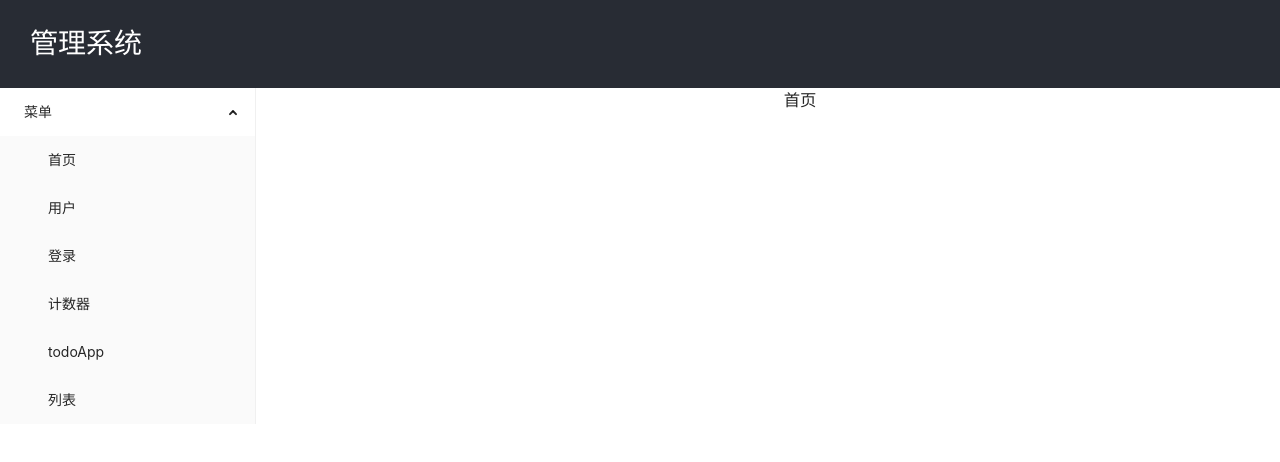
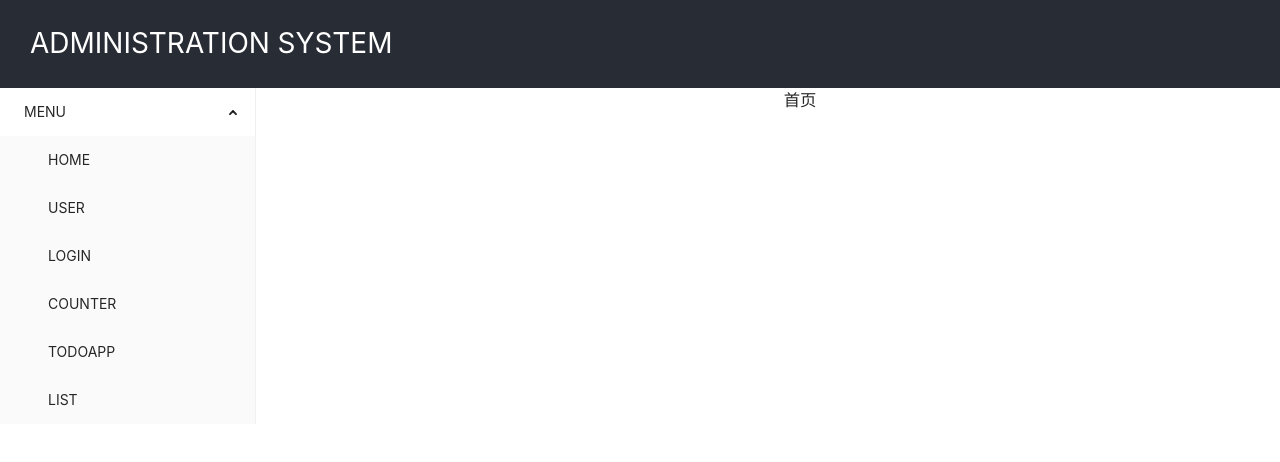
Before and after one commit to KChrisZhang/practice-react, a React (Create React App) app: page / in a window 1280 px wide. Shown: the top 462 px of the page. Built offline with nearby package versions, Linux system fonts and the light colour scheme.

Commit message:
optimized: MenuList

```diff
--- a/src/App.js
+++ b/src/App.js
@@ -37,7 +37,7 @@ class App extends React.Component {
 
     return (
       <div className="App">
-        <div className="App-header">管理系统</div>
+        <div className="App-header">ADMINISTRATION SYSTEM</div>
         <Row>
           <Col span={6}>
             <MenuList />
--- a/src/components/MenuList/index.js
+++ b/src/components/MenuList/index.js
@@ -5,6 +5,19 @@ import { Menu } from 'antd'
 const { SubMenu } = Menu
 
 export default class MenuList extends React.Component {
+  constructor(props) {
+    super(props)
+    this.state = {
+      list: [
+        { name: 'HOME', path: '/' },
+        { name: 'USER', path: '/user' },
+        { name: 'LOGIN', path: '/login' },
+        { name: 'COUNTER', path: '/counter' },
+        { name: 'TODOAPP', path: '/todo' },
+        { name: 'LIST', path: '/list' },
+      ],
+    }
+  }
   handleClick(e) {
     console.log(`${e.key} Menu[click]`)
   }
@@ -17,32 +30,14 @@ export default class MenuList extends React.Component {
         defaultOpenKeys={['sub1']}
         mode="inline"
       >
-        <SubMenu
-          key="sub1"
-          title={
-            <span>
-              <span>菜单</span>
-            </span>
-          }
-        >
-          <Menu.Item key="首页">
-            <Link to="/">首页</Link>
-          </Menu.Item>
-          <Menu.Item key="用户">
-            <Link to="/user">用户</Link>
-          </Menu.Item>
-          <Menu.Item key="登录">
-            <Link to="/login">登录</Link>
-          </Menu.Item>
-          <Menu.Item key="计数器">
-            <Link to="/counter">计数器</Link>
-          </Menu.Item>
-          <Menu.Item key="todoApp">
-            <Link to="/todo">todoApp</Link>
-          </Menu.Item>
-          <Menu.Item key="列表">
-            <Link to="/list">列表</Link>
-          </Menu.Item>
+        <SubMenu key="sub1" title={<span>MENU</span>}>
+          {this.state.list.map(item => {
+            return (
+              <Menu.Item key={item['name']}>
+                <Link to={item['path']}>{item['name']}</Link>
+              </Menu.Item>
+            )
+          })}
         </SubMenu>
       </Menu>
     )
```
